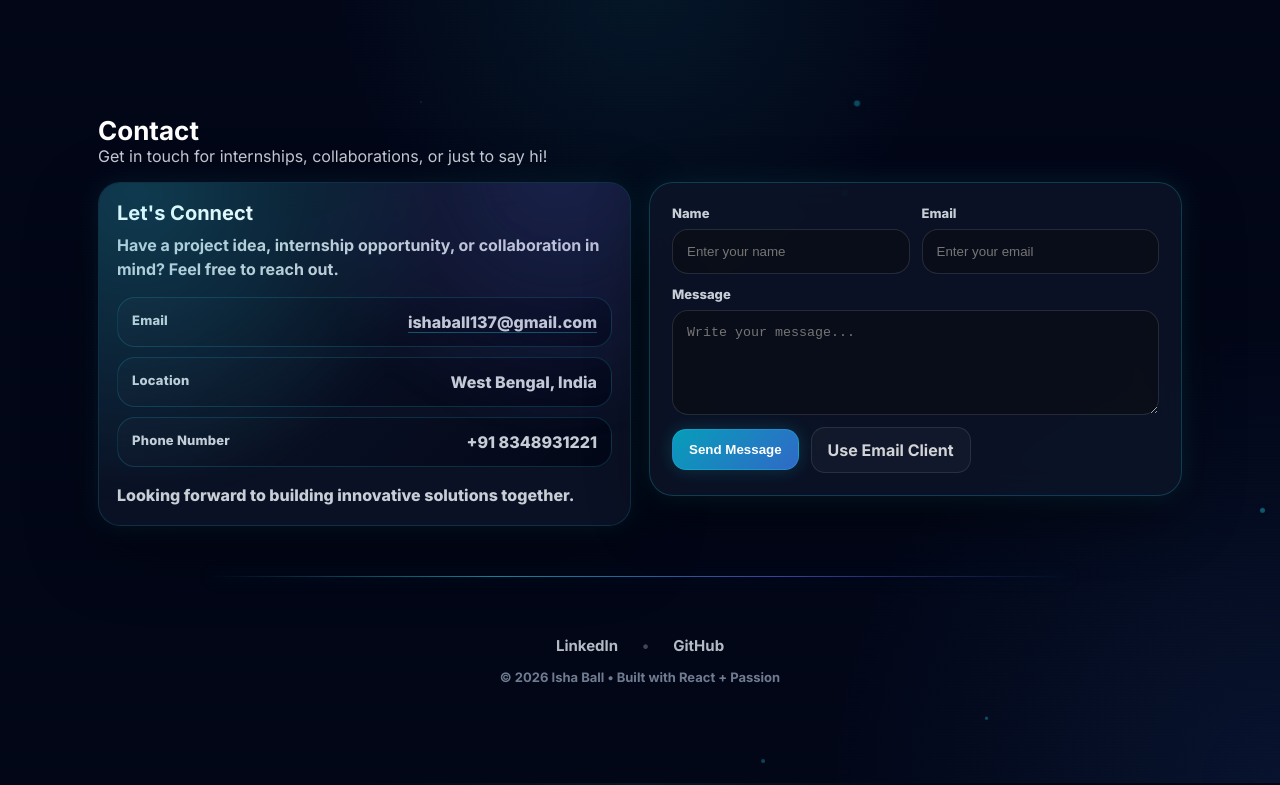
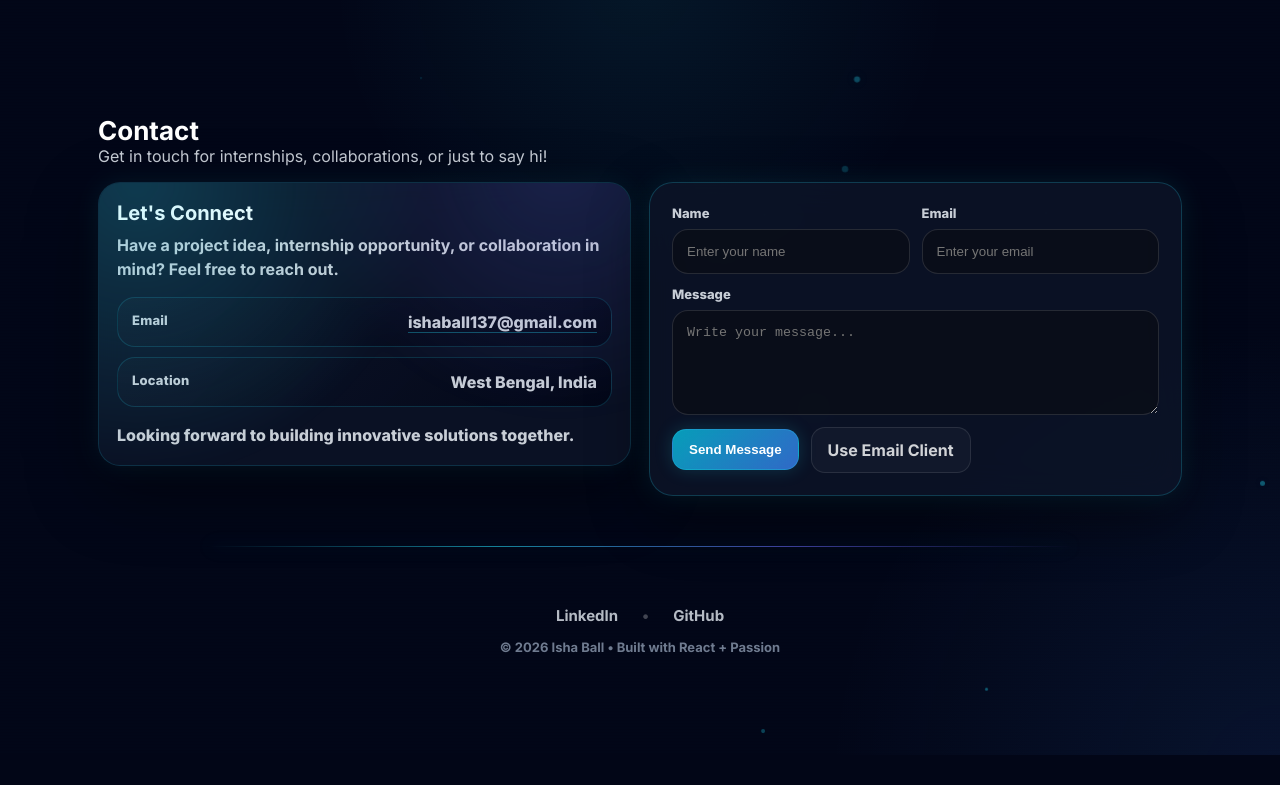
Before and after one commit to ishaball/portfolio, a React (Vite) app: page / in a window 1280 px wide. Shown: the part 2417-3202 px from the top of the page. After the commit the page ends 3172 px from the top, so only its background shows below. Built offline with nearby package versions, Linux system fonts and the light colour scheme.

Commit message:
Updated website

```diff
--- a/src/App.jsx
+++ b/src/App.jsx
@@ -379,10 +379,7 @@ export default function App() {
                     <div className="contactCard__label">Location</div>
                     <div className="contactCard__value">West Bengal, India</div>
                   </div>
-                  <div className="contactCard">
-                    <div className="contactCard__label">Phone Number</div>
-                    <div className="contactCard__value">+91 8348931221</div>
-                  </div>
+
 
 
 
```
